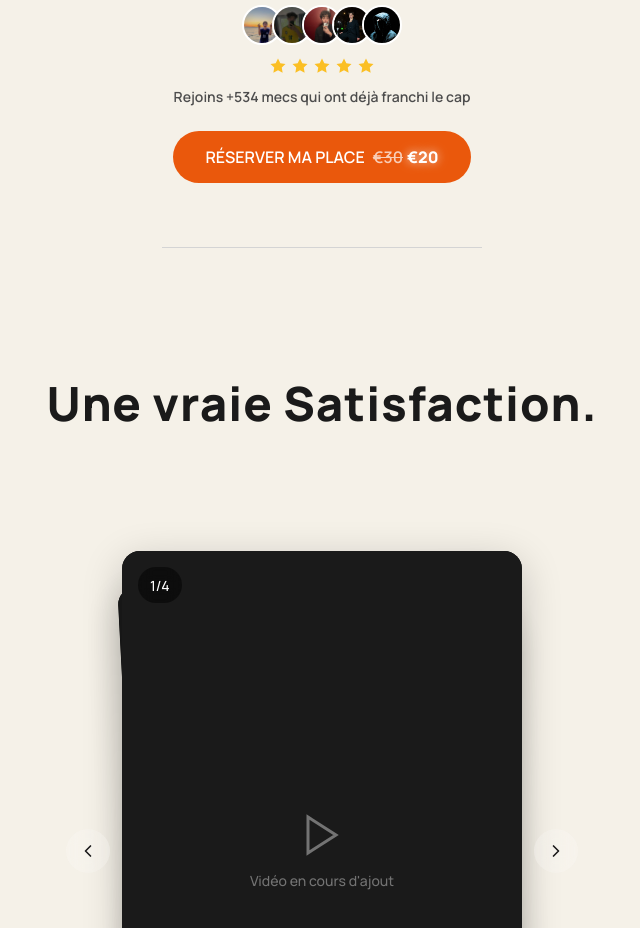
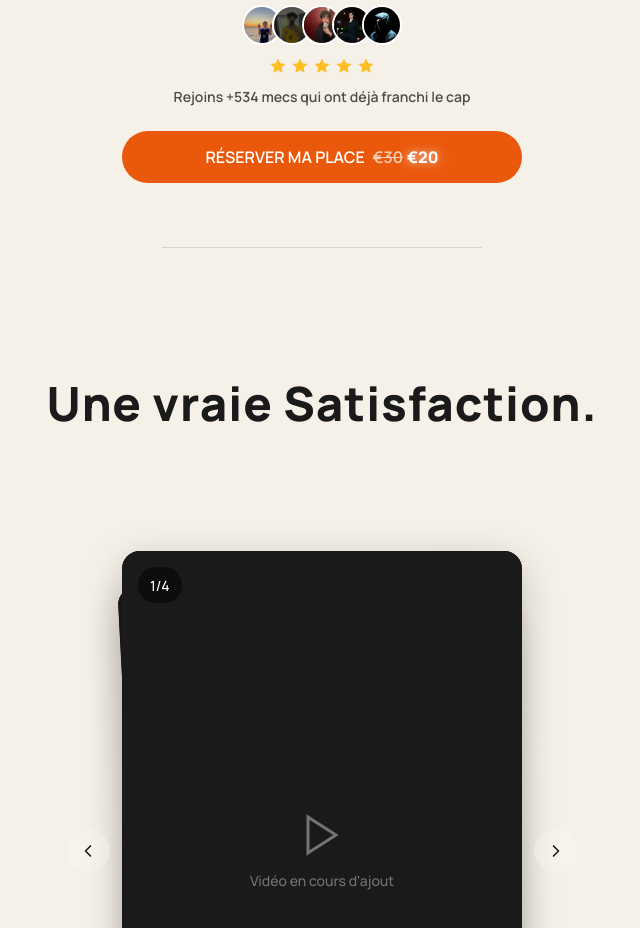
Before and after one commit to yugoleouedec-ops/yugoleouedec, a Next.js app: page / in a window 1280 px wide. Shown: the part 1260-2188 px from the top of the page, without its empty margins (318-958 px from the left). Built offline with nearby package versions, Linux system fonts and the light colour scheme.

Commit message:
fix: link 'Réserver ma place 20€' button to /reservation

```diff
--- a/components/premium-card.tsx
+++ b/components/premium-card.tsx
@@ -117,8 +117,9 @@ export function PremiumCard() {
       </motion.div>
 
       {/* CTA Button */}
-      <motion.button
-        className="mx-auto mt-6 block rounded-full bg-[#EA580C] px-7 py-3 text-white transition-transform hover:scale-105 sm:px-8 sm:py-3.5"
+      <motion.a
+        href="/reservation"
+        className="mx-auto mt-6 block rounded-full bg-[#EA580C] px-7 py-3 text-white text-center transition-transform hover:scale-105 sm:px-8 sm:py-3.5"
         variants={staggerItem}
         initial="hidden"
         animate={isInView ? 'visible' : 'hidden'}
@@ -129,7 +130,7 @@ export function PremiumCard() {
           <span className="ml-2 line-through opacity-70">&euro;30</span>
           <span className="ml-1 font-bold" style={{ textShadow: '0 0 8px rgba(255,255,255,0.6), 0 0 16px rgba(255,255,255,0.3)' }}>&euro;20</span>
         </span>
-      </motion.button>
+      </motion.a>
 
       {/* Separator */}
       <motion.div
```
